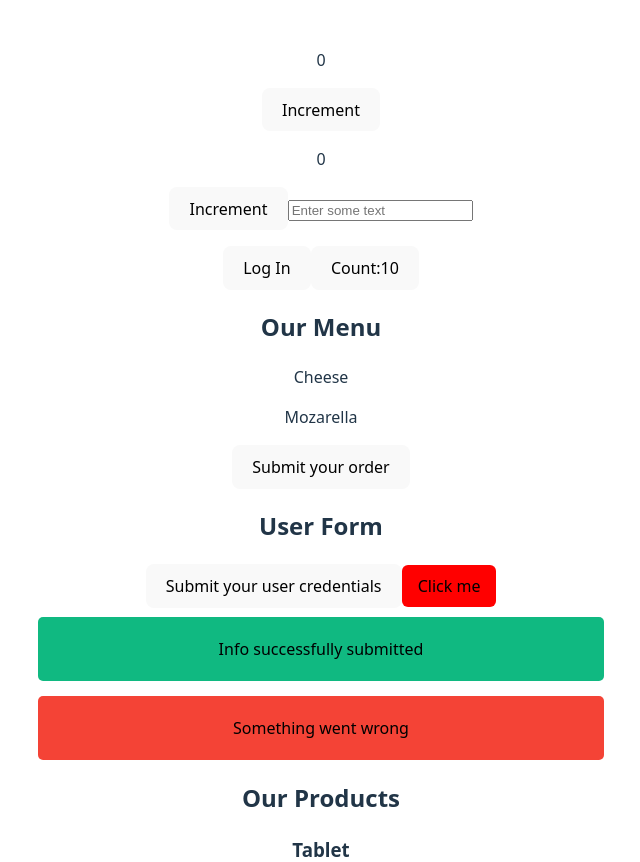
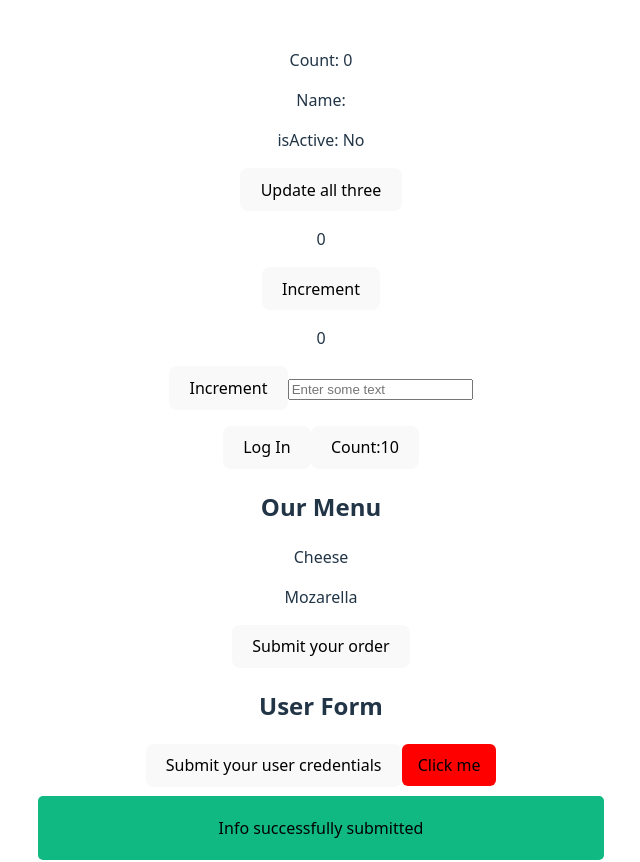
Before and after one commit to Saanimustapha/Learning-React, a React (Vite) app: page / in a window 1280 px wide. Shown: the top 862 px of the page, without its empty margins (319-959 px from the left). Built offline with nearby package versions, Linux system fonts and the light colour scheme.

Commit message:
Demonstrated batch updates of states in react

```diff
--- a/src/App.jsx
+++ b/src/App.jsx
@@ -16,6 +16,7 @@ import { LoginCard } from './LoginCard'
 import { Message } from './Message'
 import { SimpleCounter } from './SimpleCounter'
 import { SimpleCounterTwo } from './SimpleCounterTwo'
+import { BatchUpdate } from './BatchUpdate'
 import './App.css'
 
 
@@ -23,6 +24,7 @@ function App() {
 
   return (
     <>
+    <BatchUpdate/>
     <SimpleCounterTwo/>
     <SimpleCounter/>
     <Message/>
--- /dev/null
+++ b/src/BatchUpdate.jsx
@@ -0,0 +1,28 @@
+import { useState } from "react"
+
+
+export const BatchUpdate= () => {
+
+    const [count, setCount] = useState(0);
+    const [name, setName] = useState("");
+    const [isActive, setIsActive] = useState(false);
+
+    const handleClick = (e) => {
+        setCount((prev) => prev + 1)
+        setCount((prev) => prev + 5)
+        setCount((prev) => prev + 10)
+
+        setName("Saani")
+
+        setIsActive(true)
+    }
+
+    return (
+        <>
+        <p>Count: {count} </p>
+        <p>Name: {name} </p>
+        <p>isActive: {isActive? "Yes" : "No"} </p>
+        <button onClick={handleClick}>Update all three</button>
+        </>
+    )
+}
```
